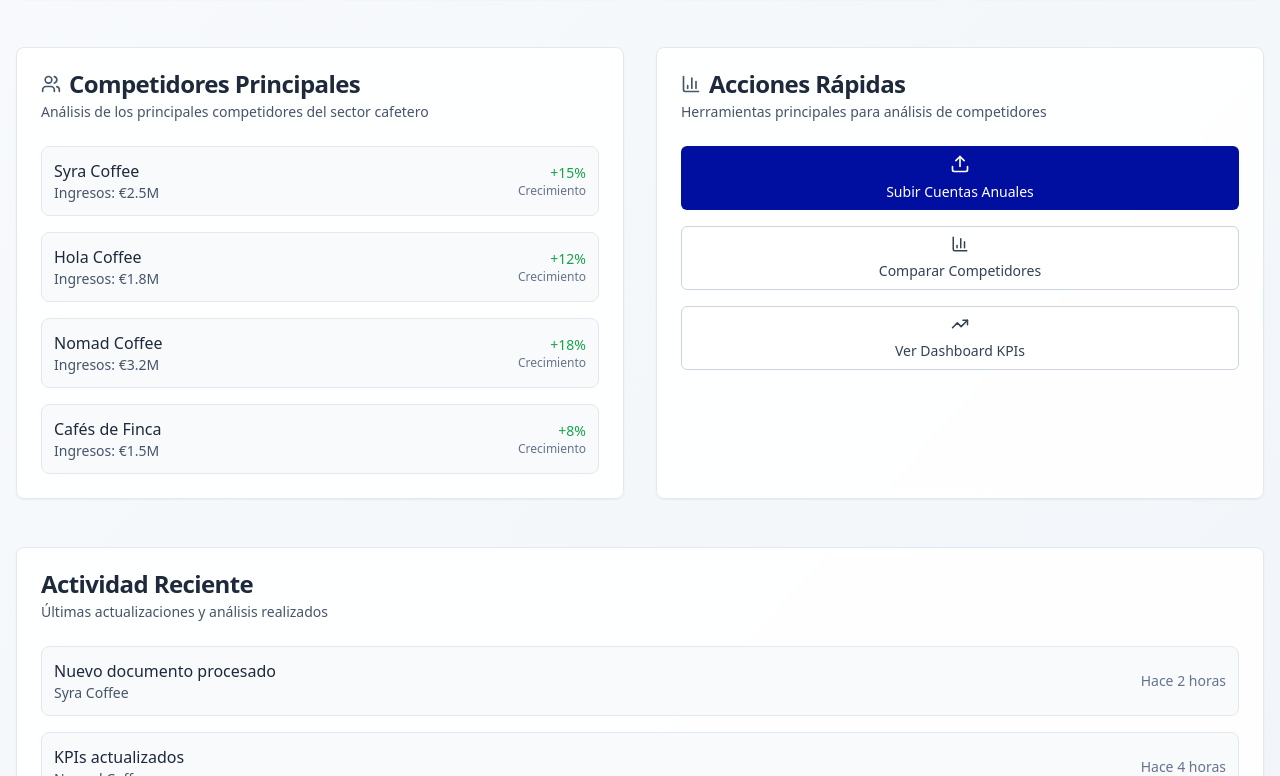
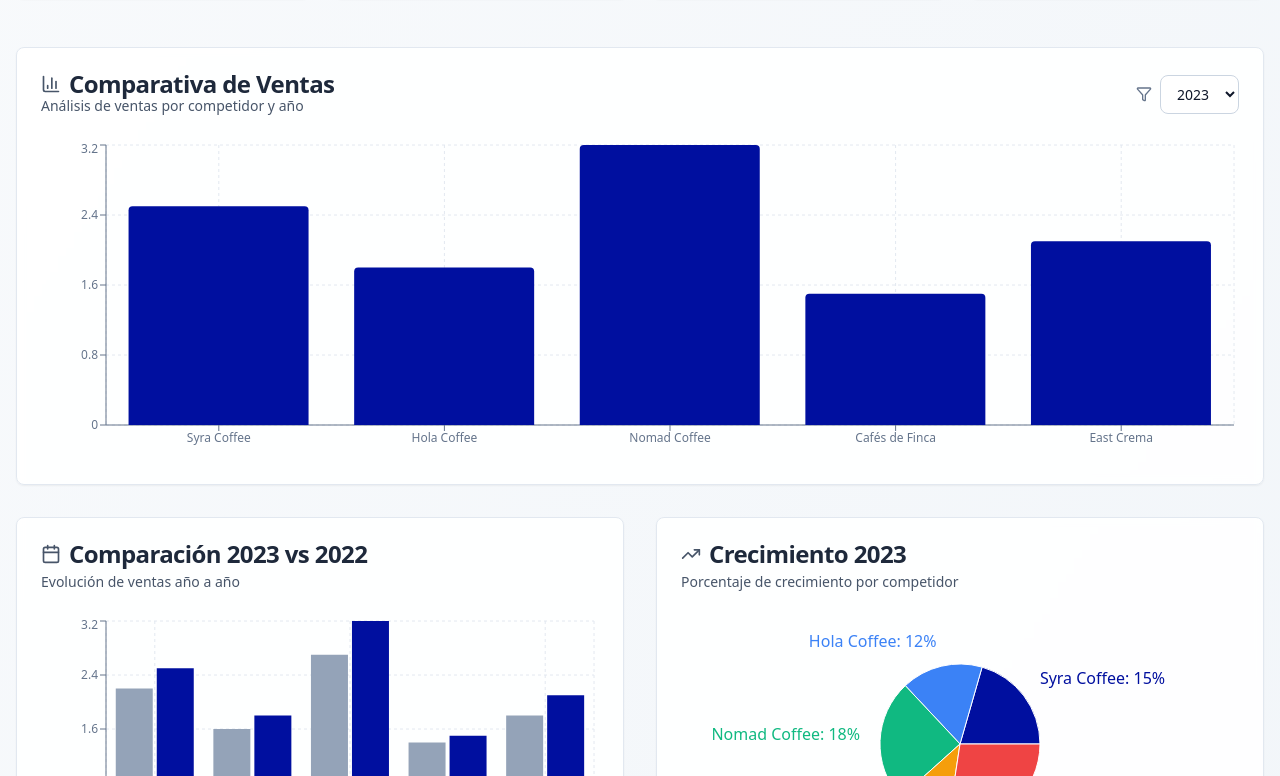
Before and after one commit to eastcremacoffee-dev/east-crema-analysis, a Next.js app: page / in a window 1280 px wide. Shown: the part 384-1160 px from the top of the page. Built offline with nearby package versions, Linux system fonts and the light colour scheme.

Commit message:
feat: agregar gráficos de análisis al dashboard con comparativas de ventas y filtros por año

```diff
--- a/src/app/page.tsx
+++ b/src/app/page.tsx
@@ -9,10 +9,58 @@
   BarChart3,
   Upload,
   Users,
-  Coffee
+  Coffee,
+  Filter,
+  Calendar
 } from "lucide-react"
+import { BarChart, Bar, XAxis, YAxis, CartesianGrid, Tooltip, ResponsiveContainer, LineChart, Line, PieChart, Pie, Cell } from 'recharts'
 
 export default function Home() {
+  // Datos de ventas por año
+  const salesData = {
+    2023: [
+      { name: 'Syra Coffee', ventas: 2.5, crecimiento: 15 },
+      { name: 'Hola Coffee', ventas: 1.8, crecimiento: 12 },
+      { name: 'Nomad Coffee', ventas: 3.2, crecimiento: 18 },
+      { name: 'Cafés de Finca', ventas: 1.5, crecimiento: 8 },
+      { name: 'East Crema', ventas: 2.1, crecimiento: 20 }
+    ],
+    2022: [
+      { name: 'Syra Coffee', ventas: 2.2, crecimiento: 12 },
+      { name: 'Hola Coffee', ventas: 1.6, crecimiento: 8 },
+      { name: 'Nomad Coffee', ventas: 2.7, crecimiento: 15 },
+      { name: 'Cafés de Finca', ventas: 1.4, crecimiento: 5 },
+      { name: 'East Crema', ventas: 1.8, crecimiento: 18 }
+    ],
+    2021: [
+      { name: 'Syra Coffee', ventas: 2.0, crecimiento: 10 },
+      { name: 'Hola Coffee', ventas: 1.5, crecimiento: 6 },
+      { name: 'Nomad Coffee', ventas: 2.3, crecimiento: 12 },
+      { name: 'Cafés de Finca', ventas: 1.3, crecimiento: 3 },
+      { name: 'East Crema', ventas: 1.5, crecimiento: 15 }
+    ]
+  }
+
+  // Comparación año actual vs anterior
+  const yearComparison = [
+    { name: 'Syra Coffee', '2022': 2.2, '2023': 2.5, crecimiento: 13.6 },
+    { name: 'Hola Coffee', '2022': 1.6, '2023': 1.8, crecimiento: 12.5 },
+    { name: 'Nomad Coffee', '2022': 2.7, '2023': 3.2, crecimiento: 18.5 },
+    { name: 'Cafés de Finca', '2022': 1.4, '2023': 1.5, crecimiento: 7.1 },
+    { name: 'East Crema', '2022': 1.8, '2023': 2.1, crecimiento: 16.7 }
+  ]
+
+  // Datos para gráfico de crecimiento
+  const growthData = [
+    { name: 'Syra Coffee', crecimiento: 15 },
+    { name: 'Hola Coffee', crecimiento: 12 },
+    { name: 'Nomad Coffee', crecimiento: 18 },
+    { name: 'Cafés de Finca', crecimiento: 8 },
+    { name: 'East Crema', crecimiento: 20 }
+  ]
+
+  const COLORS = ['#000f9f', '#3b82f6', '#10b981', '#f59e0b', '#ef4444']
+
   return (
     <div className="min-h-screen bg-gradient-to-br from-neutral-50 to-neutral-100">
       <Navigation />
@@ -84,44 +132,134 @@
           </Card>
         </div>
 
-        {/* Main Features */}
-        <div className="grid grid-cols-1 lg:grid-cols-2 gap-8 mb-12">
-          {/* Competitors Overview */}
+        {/* Gráficos de Análisis */}
+        <div className="space-y-8 mb-12">
+          {/* Comparativa de Ventas por Año */}
           <Card className="bg-white/90 backdrop-blur-sm border-neutral-200">
             <CardHeader>
+              <div className="flex items-center justify-between">
+                <div>
                   <CardTitle className="flex items-center gap-2 text-neutral-800">
-                <Users className="h-5 w-5 text-neutral-600" />
-                Competidores Principales
+                    <BarChart3 className="h-5 w-5 text-neutral-600" />
+                    Comparativa de Ventas
                   </CardTitle>
                   <CardDescription className="text-neutral-600">
-                Análisis de los principales competidores del sector cafetero
+                    Análisis de ventas por competidor y año
                   </CardDescription>
+                </div>
+                <div className="flex items-center gap-2">
+                  <Filter className="h-4 w-4 text-neutral-500" />
+                  <select className="px-3 py-2 border border-neutral-300 rounded-lg text-sm bg-white">
+                    <option value="2023">2023</option>
+                    <option value="2022">2022</option>
+                    <option value="2021">2021</option>
+                  </select>
+                </div>
+              </div>
             </CardHeader>
             <CardContent>
-              <div className="space-y-4">
-                {[
-                  { name: "Syra Coffee", revenue: "€2.5M", growth: "+15%" },
-                  { name: "Hola Coffee", revenue: "€1.8M", growth: "+12%" },
-                  { name: "Nomad Coffee", revenue: "€3.2M", growth: "+18%" },
-                  { name: "Cafés de Finca", revenue: "€1.5M", growth: "+8%" }
-                ].map((competitor, index) => (
-                  <div key={index} className="flex items-center justify-between p-3 bg-neutral-50 rounded-lg border border-neutral-200">
-                    <div>
-                      <p className="font-medium text-neutral-800">{competitor.name}</p>
-                      <p className="text-sm text-neutral-600">Ingresos: {competitor.revenue}</p>
-                    </div>
-                    <div className="text-right">
-                      <p className="text-sm font-medium text-green-600">{competitor.growth}</p>
-                      <p className="text-xs text-neutral-500">Crecimiento</p>
-                    </div>
-                  </div>
-                ))}
+              <div className="h-80">
+                <ResponsiveContainer width="100%" height="100%">
+                  <BarChart data={salesData[2023]}>
+                    <CartesianGrid strokeDasharray="3 3" stroke="#e2e8f0" />
+                    <XAxis dataKey="name" stroke="#64748b" fontSize={12} />
+                    <YAxis stroke="#64748b" fontSize={12} />
+                    <Tooltip
+                      contentStyle={{
+                        backgroundColor: '#ffffff',
+                        border: '1px solid #e2e8f0',
+                        borderRadius: '8px',
+                        boxShadow: '0 4px 6px -1px rgba(0, 0, 0, 0.1)'
+                      }}
+                    />
+                    <Bar dataKey="ventas" fill="#000f9f" radius={[4, 4, 0, 0]} />
+                  </BarChart>
+                </ResponsiveContainer>
               </div>
             </CardContent>
           </Card>
 
+          {/* Comparación Año Actual vs Anterior */}
+          <div className="grid grid-cols-1 lg:grid-cols-2 gap-8">
+            <Card className="bg-white/90 backdrop-blur-sm border-neutral-200">
+              <CardHeader>
+                <CardTitle className="flex items-center gap-2 text-neutral-800">
+                  <Calendar className="h-5 w-5 text-neutral-600" />
+                  Comparación 2023 vs 2022
+                </CardTitle>
+                <CardDescription className="text-neutral-600">
+                  Evolución de ventas año a año
+                </CardDescription>
+              </CardHeader>
+              <CardContent>
+                <div className="h-64">
+                  <ResponsiveContainer width="100%" height="100%">
+                    <BarChart data={yearComparison}>
+                      <CartesianGrid strokeDasharray="3 3" stroke="#e2e8f0" />
+                      <XAxis dataKey="name" stroke="#64748b" fontSize={12} />
+                      <YAxis stroke="#64748b" fontSize={12} />
+                      <Tooltip
+                        contentStyle={{
+                          backgroundColor: '#ffffff',
+                          border: '1px solid #e2e8f0',
+                          borderRadius: '8px',
+                          boxShadow: '0 4px 6px -1px rgba(0, 0, 0, 0.1)'
+                        }}
+                      />
+                      <Bar dataKey="2022" fill="#94a3b8" name="2022" />
+                      <Bar dataKey="2023" fill="#000f9f" name="2023" />
+                    </BarChart>
+                  </ResponsiveContainer>
+                </div>
+              </CardContent>
+            </Card>
+
+            <Card className="bg-white/90 backdrop-blur-sm border-neutral-200">
+              <CardHeader>
+                <CardTitle className="flex items-center gap-2 text-neutral-800">
+                  <TrendingUp className="h-5 w-5 text-neutral-600" />
+                  Crecimiento 2023
+                </CardTitle>
+                <CardDescription className="text-neutral-600">
+                  Porcentaje de crecimiento por competidor
+                </CardDescription>
+              </CardHeader>
+              <CardContent>
+                <div className="h-64">
+                  <ResponsiveContainer width="100%" height="100%">
+                    <PieChart>
+                      <Pie
+                        data={growthData}
+                        cx="50%"
+                        cy="50%"
+                        labelLine={false}
+                        label={({ name, crecimiento }) => `${name}: ${crecimiento}%`}
+                        outerRadius={80}
+                        fill="#8884d8"
+                        dataKey="crecimiento"
+                      >
+                        {growthData.map((entry, index) => (
+                          <Cell key={`cell-${index}`} fill={COLORS[index % COLORS.length]} />
+                        ))}
+                      </Pie>
+                      <Tooltip
+                        contentStyle={{
+                          backgroundColor: '#ffffff',
+                          border: '1px solid #e2e8f0',
+                          borderRadius: '8px',
+                          boxShadow: '0 4px 6px -1px rgba(0, 0, 0, 0.1)'
+                        }}
+                      />
+                    </PieChart>
+                  </ResponsiveContainer>
+                </div>
+              </CardContent>
+            </Card>
+          </div>
+        </div>
+
         {/* Quick Actions */}
-          <Card className="bg-white/90 backdrop-blur-sm border-neutral-200">
+        <Card className="bg-white/90 backdrop-blur-sm border-neutral-200 mb-8">
           <CardHeader>
             <CardTitle className="flex items-center gap-2 text-neutral-800">
               <BarChart3 className="h-5 w-5 text-neutral-600" />
@@ -132,7 +270,7 @@
             </CardDescription>
           </CardHeader>
           <CardContent>
-              <div className="grid grid-cols-1 gap-4">
+            <div className="grid grid-cols-1 md:grid-cols-3 gap-4">
               <Button className="h-16 flex flex-col items-center justify-center bg-[#000f9f] hover:bg-[#000d8a] text-white">
                 <Upload className="h-6 w-6 mb-2" />
                 <span>Subir Cuentas Anuales</span>
@@ -148,7 +286,6 @@
             </div>
           </CardContent>
         </Card>
-        </div>
 
         {/* Recent Activity */}
         <Card className="bg-white/90 backdrop-blur-sm border-neutral-200">
```
Lines whose indentation alone changed are shown as unchanged.
